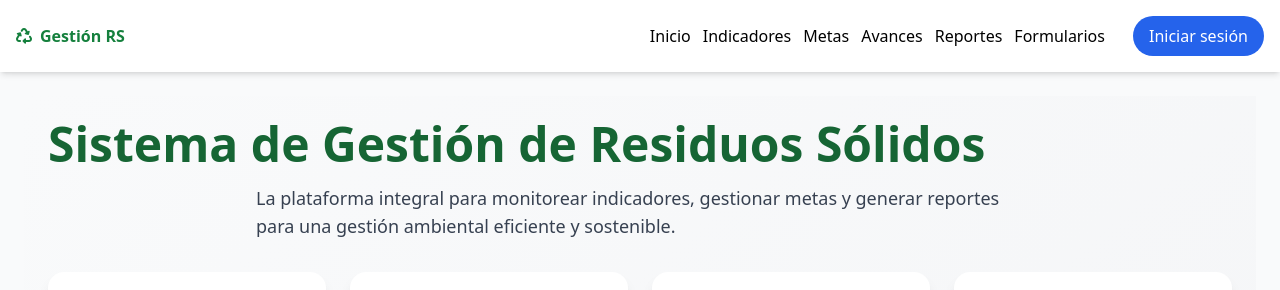
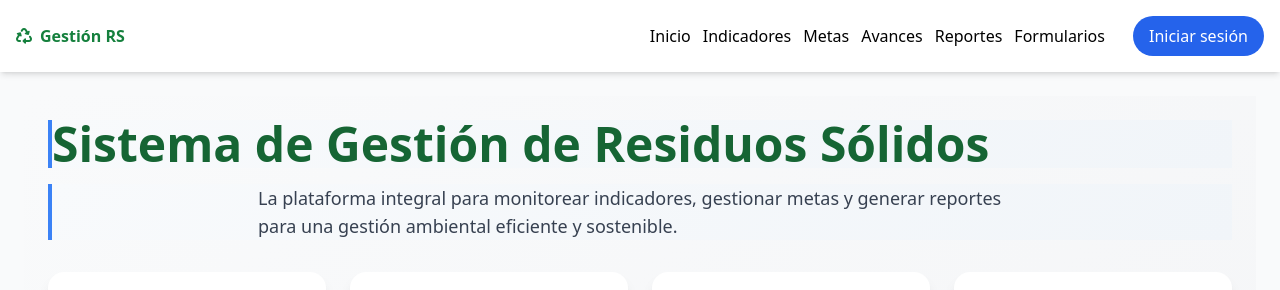
Before and after one commit to Carlostavo/residuos-app, a Next.js app: page /inicio in a window 1280 px wide. Shown: the top 290 px of the page. Built offline with nearby package versions, Linux system fonts and the light colour scheme; no server answers.

Commit message:
Update globals.css

```diff
--- a/app/globals.css
+++ b/app/globals.css
@@ -2,177 +2,238 @@
 @tailwind components;
 @tailwind utilities;
 
-/* Estilos para el modo edición mejorado */
-.edit-mode .editable-content {
-  transition: all 0.3s ease;
-  outline: 2px dashed rgba(59, 130, 246, 0.3);
-  border-radius: 8px;
-  padding: 12px;
-  margin: 4px;
-  min-height: 50px;
-  min-width: 120px;
+/* Estilos para el modo Canvas Profesional */
+.canvas-edit-mode .content-canvas {
   position: relative;
-  background-color: rgba(255, 255, 255, 0.9);
-  box-shadow: 0 2px 10px rgba(0, 0, 0, 0.1);
-  max-width: 100%;
-  overflow: hidden;
+  min-height: 100vh;
+  background-image:
+    linear-gradient(rgba(0, 0, 0, 0.03) 1px, transparent 1px),
+    linear-gradient(90deg, rgba(0, 0, 0, 0.03) 1px, transparent 1px);
+  background-size: 20px 20px;
+  border: 2px dashed rgba(59, 130, 246, 0.2);
+  border-radius: 12px;
+  padding: 30px;
+  margin: 10px;
+  overflow: visible !important;
 }
 
-.edit-mode .editable-content:hover {
-  outline: 2px solid rgba(59, 130, 246, 0.6);
-  background-color: rgba(59, 130, 246, 0.08);
-  box-shadow: 0 4px 15px rgba(0, 0, 0, 0.15);
+.canvas-edit-mode .canvas-element {
+  position: relative;
+  padding: 16px;
+  margin: 8px;
+  border-radius: 8px;
+  background: white;
+  box-shadow: 0 2px 10px rgba(0, 0, 0, 0.1);
+  border: 2px solid transparent;
+  transition: all 0.3s ease;
+  cursor: grab;
+  max-width: 100%;
+  min-height: 50px;
+  min-width: 100px;
 }
 
-.edit-mode .editable-content.editable-active {
-  outline: 2px solid rgba(59, 130, 246, 0.9);
-  background-color: rgba(59, 130, 246, 0.12);
+.canvas-edit-mode .canvas-element:hover {
+  border-color: rgba(59, 130, 246, 0.5);
+  box-shadow: 0 4px 20px rgba(0, 0, 0, 0.15);
+  transform: translateY(-1px);
 }
 
-.edit-mode .editable-content.dragging {
-  outline: 2px solid rgba(234, 88, 12, 0.9);
-  background-color: rgba(234, 88, 12, 0.12);
-  box-shadow: 0 8px 25px rgba(0, 0, 0, 0.25);
-  z-index: 1000;
-  transform: scale(1.02);
-  cursor: grabbing !important;
+.canvas-edit-mode .canvas-element.selected {
+  border-color: #3b82f6;
+  border-width: 2px;
+  box-shadow: 0 0 0 3px rgba(59, 130, 246, 0.1), 0 4px 20px rgba(0, 0, 0, 0.2);
+  z-index: 100;
 }
 
-/* Indicador visual para elementos editables */
-.edit-mode .editable-content::after {
-  content: '✎ Editar texto';
+.canvas-edit-mode .canvas-element.dragging {
+  border-color: #f59e0b;
+  box-shadow: 0 0 0 3px rgba(245, 158, 11, 0.1), 0 8px 25px rgba(0, 0, 0, 0.25);
+  cursor: grabbing;
+  z-index: 1000;
+  opacity: 0.9;
+  transform: scale(1.02) rotate(1deg);
+}
+
+/* Indicador de elemento canvas */
+.canvas-element::before {
+  content: '';
   position: absolute;
-  top: -10px;
-  right: -10px;
+  top: -3px;
+  left: -3px;
+  right: -3px;
+  bottom: -3px;
+  border: 2px solid transparent;
+  border-radius: 10px;
+  pointer-events: none;
+}
+
+.canvas-element.selected::before {
+  border-color: #3b82f6;
+  animation: pulse-border 2s infinite;
+}
+
+@keyframes pulse-border {
+  0% { border-color: #3b82f6; }
+  50% { border-color: rgba(59, 130, 246, 0.5); }
+  100% { border-color: #3b82f6; }
+}
+
+/* Handle de redimensionamiento */
+.canvas-element .resize-handle {
+  position: absolute;
+  width: 12px;
+  height: 12px;
   background: #3b82f6;
-  color: white;
-  padding: 4px 8px;
-  border-radius: 12px;
-  font-size: 11px;
-  font-weight: 500;
-  z-index: 10;
+  border: 2px solid white;
+  border-radius: 50%;
+  box-shadow: 0 2px 5px rgba(0, 0, 0, 0.2);
   opacity: 0;
   transition: opacity 0.3s ease;
-  white-space: nowrap;
 }
 
-.edit-mode .editable-content:hover::after {
+.canvas-element:hover .resize-handle {
   opacity: 1;
 }
 
-/* Botón de edición de texto */
-.edit-text-button {
-  position: absolute;
-  top: -12px;
-  right: -12px;
-  background: #3b82f6;
-  color: white;
-  width: 28px;
-  height: 28px;
-  border-radius: 50%;
-  display: flex;
-  align-items: center;
-  justify-content: center;
-  font-size: 14px;
-  z-index: 20;
-  cursor: pointer;
-  opacity: 0;
-  transition: opacity 0.3s ease, transform 0.2s ease;
-  border: 2px solid white;
-  box-shadow: 0 2px 5px rgba(0, 0, 0, 0.2);
+.resize-handle.nw {
+  top: -6px;
+  left: -6px;
+  cursor: nwse-resize;
 }
 
-.edit-mode .editable-content:hover .edit-text-button {
+.resize-handle.ne {
+  top: -6px;
+  right: -6px;
+  cursor: nesw-resize;
+}
+
+.resize-handle.sw {
+  bottom: -6px;
+  left: -6px;
+  cursor: nesw-resize;
+}
+
+.resize-handle.se {
+  bottom: -6px;
+  right: -6px;
+  cursor: nwse-resize;
+}
+
+/* Elementos de texto */
+.text-element {
+  background: linear-gradient(135deg, #f8fafc 0%, #f1f5f9 100%);
+  border-left: 4px solid #3b82f6;
+}
+
+/* Toolbar de elemento */
+.element-toolbar {
+  position: absolute;
+  top: -40px;
+  left: 50%;
+  transform: translateX(-50%);
+  background: #374151;
+  color: white;
+  padding: 6px 12px;
+  border-radius: 6px;
+  display: flex;
+  gap: 8px;
+  opacity: 0;
+  transition: opacity 0.3s ease;
+  box-shadow: 0 4px 15px rgba(0, 0, 0, 0.2);
+}
+
+.canvas-element:hover .element-toolbar {
   opacity: 1;
 }
 
-.edit-text-button:hover {
-  background: #2563eb;
-  transform: scale(1.1);
-}
-
-/* Toolbar de edición flotante */
-.editor-toolbar {
-  position: fixed;
-  bottom: 30px;
-  left: 50%;
-  transform: translateX(-50%);
-  background: rgba(31, 41, 55, 0.98);
-  color: white;
-  padding: 12px 20px;
-  border-radius: 16px;
-  display: flex;
-  gap: 10px;
-  z-index: 1000;
-  box-shadow: 0 6px 25px rgba(0, 0, 0, 0.35);
-  backdrop-filter: blur(10px);
-  border: 1px solid rgba(255, 255, 255, 0.1);
-}
-
-.editor-toolbar button {
-  padding: 10px 16px;
-  border-radius: 8px;
+.element-toolbar button {
+  padding: 4px 8px;
+  border-radius: 4px;
   background: #4b5563;
   color: white;
   border: none;
   cursor: pointer;
-  transition: all 0.2s ease;
-  font-weight: 500;
-  display: flex;
-  align-items: center;
-  gap: 6px;
+  transition: background 0.2s;
+  font-size: 12px;
 }
 
-.editor-toolbar button:hover {
+.element-toolbar button:hover {
   background: #6b7280;
-  transform: translateY(-2px);
 }
 
-.editor-toolbar button.save-btn {
-  background: #10b981;
+/* Guías de alineación */
+.canvas-guide {
+  position: absolute;
+  background: rgba(239, 68, 68, 0.3);
+  z-index: 99;
+  pointer-events: none;
 }
 
-.editor-toolbar button.save-btn:hover {
-  background: #059669;
+.guide-horizontal {
+  height: 1px;
+  width: 100%;
+  left: 0;
 }
 
-.editor-toolbar button.reset-btn {
-  background: #f59e0b;
+.guide-vertical {
+  width: 1px;
+  height: 100%;
+  top: 0;
 }
 
-.editor-toolbar button.reset-btn:hover {
-  background: #d97706;
+/* Modo de selección */
+.canvas-edit-mode * {
+  user-select: none;
 }
 
-/* Prevenir que los elementos se salgan del contenedor */
-.content-canvas {
-  position: relative;
-  overflow: visible !important;
+.canvas-edit-mode .canvas-element * {
+  user-select: text;
 }
 
-.edit-mode .content-canvas {
-  min-height: 100vh;
+/* Estado de hover mejorado */
+.canvas-edit-mode body {
+  cursor: default;
 }
 
-/* Estilos para elementos de texto editables */
-[contenteditable="true"]:focus {
-  outline: 2px solid #3b82f6 !important;
-  background-color: rgba(59, 130, 246, 0.1) !important;
-  box-shadow: 0 0 0 4px rgba(59, 130, 246, 0.1) !important;
-}
-
-/* Ajustes para diferentes tipos de contenido */
-.edit-mode .editable-content h1,
-.edit-mode .editable-content h2,
-.edit-mode .editable-content h3,
-.edit-mode .editable-content h4,
-.edit-mode .editable-content h5,
-.edit-mode .editable-content h6 {
+.canvas-edit-mode .canvas-element:hover {
   cursor: grab;
 }
 
-.edit-mode .editable-content p {
-  cursor: grab;
+.canvas-edit-mode .canvas-element.dragging {
+  cursor: grabbing;
+}
+
+/* Ajustes responsivos */
+@media (max-width: 768px) {
+  .canvas-edit-mode .content-canvas {
+    padding: 15px;
+    margin: 5px;
+    background-size: 15px 15px;
+  }
+
+  .canvas-element {
+    padding: 12px;
+    margin: 6px;
+    min-height: 40px;
+    min-width: 80px;
+  }
+
+  .element-toolbar {
+    top: -35px;
+    padding: 4px 8px;
+    font-size: 11px;
+  }
+}
+
+/* Efectos de transición suaves */
+.canvas-element {
+  transition: all 0.2s cubic-bezier(0.4, 0, 0.2, 1);
+}
+
+/* Focus states para accesibilidad */
+.canvas-element:focus {
+  outline: 2px solid #3b82f6;
+  outline-offset: 2px;
 }
 
 /* Estilos para el lienzo adaptable */
@@ -197,24 +258,3 @@
 .card-hover {
   @apply transition-all duration-300 hover:shadow-xl hover:-translate-y-1;
 }
-
-/* Mejoras de responsive */
-@media (max-width: 768px) {
-  .edit-mode .editable-content {
-    padding: 8px;
-    margin: 2px;
-  }
-
-  .editor-toolbar {
-    bottom: 20px;
-    padding: 10px 15px;
-    flex-wrap: wrap;
-    justify-content: center;
-    max-width: 90%;
-  }
-
-  .editor-toolbar button {
-    padding: 8px 12px;
-    font-size: 14px;
-  }
-}
```
